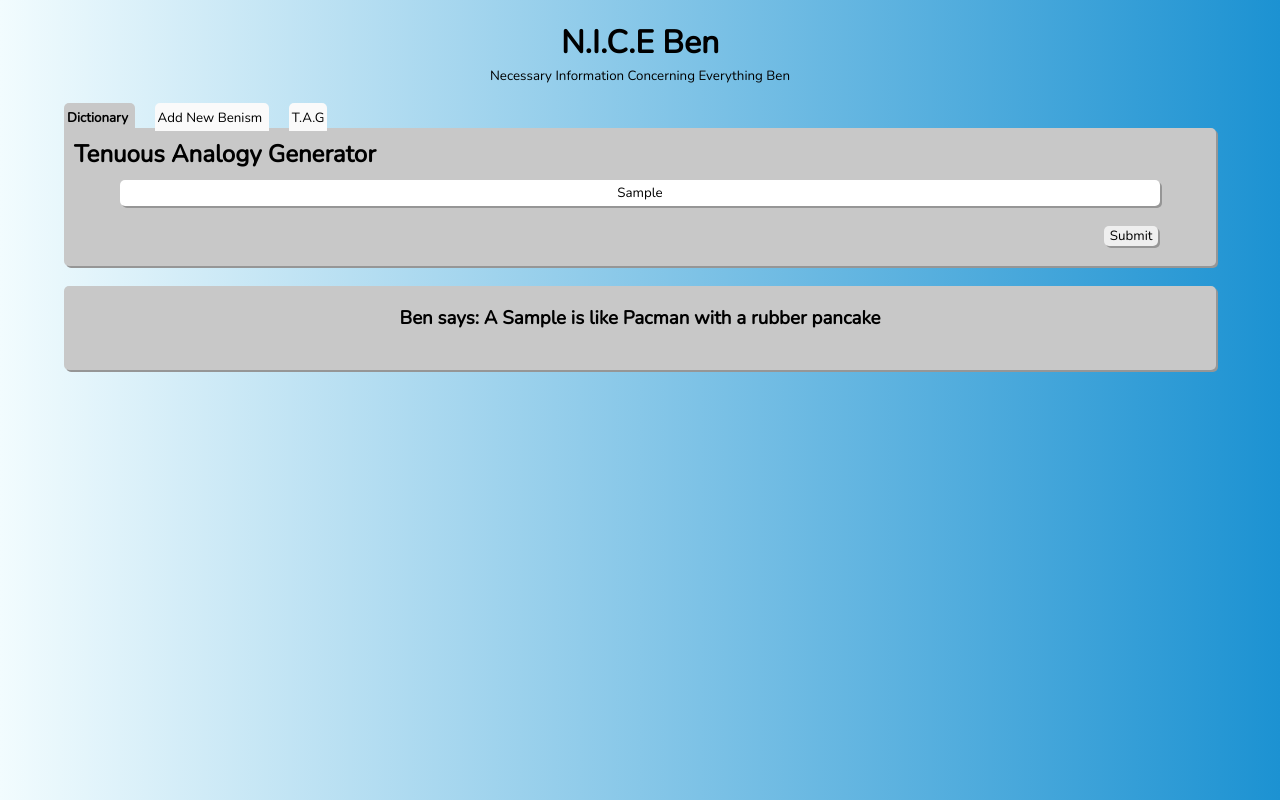
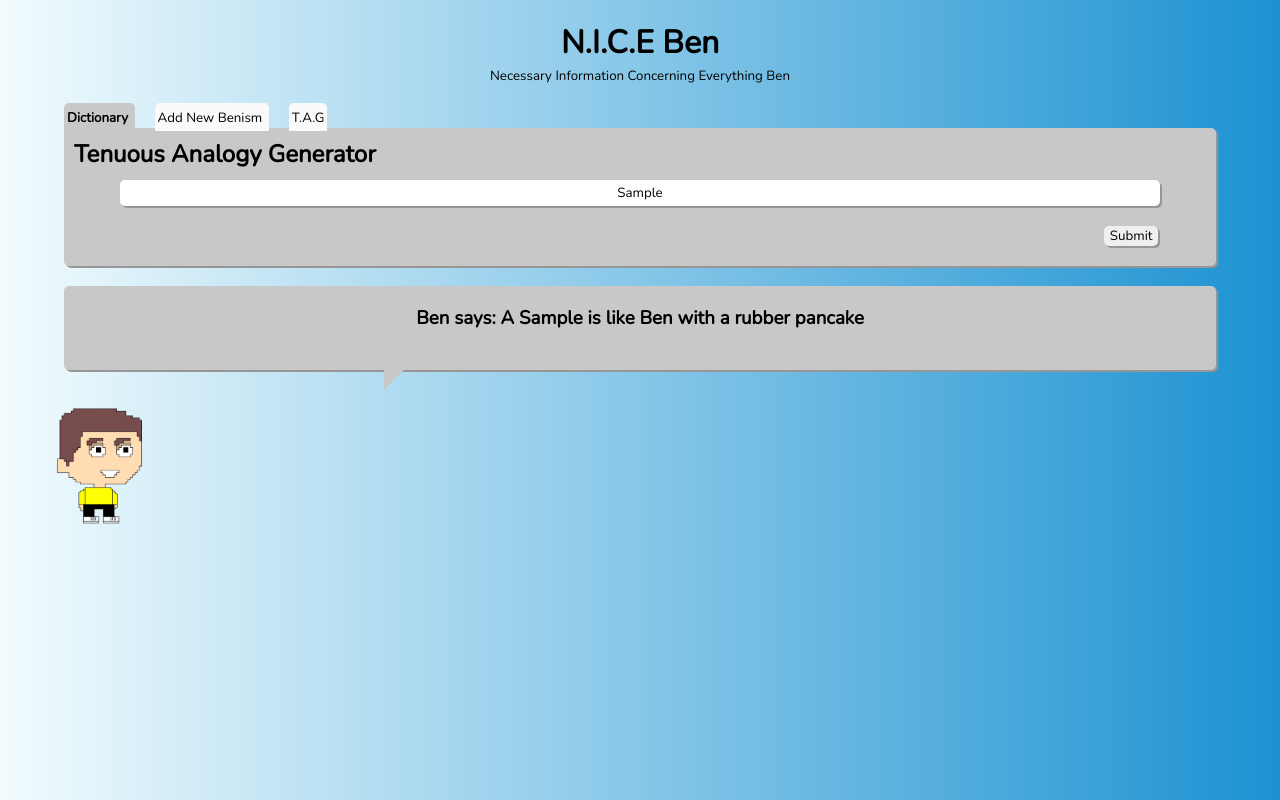
Before and after one commit to MellKay/benisms-hackathon, a React (Create React App) app: page /tag in a window 1280 px wide. Both pictures are taken after typing "Sample" into the empty fields and a click on the button "Submit". Built offline with nearby package versions, Linux system fonts and the light colour scheme.

Commit message:
chris easter egg

```diff
--- a/src/Components/TAG/Tag.js
+++ b/src/Components/TAG/Tag.js
@@ -1,6 +1,9 @@
 import React, { useState } from "react";
 import "../Form/index.css";
 import "./tag.css";
+
+import ben from "./Ben_Character.png";
+import chris from "./Chris_Character.png";
 
 const livingThings = [
   "bee",
@@ -45,6 +48,8 @@ function Tag() {
     setShowTag(false);
   }
 
+  let obj = objects[Math.floor(Math.random() * objects.length)];
+
   return (
     <>
       <div className="wrapper">
@@ -63,11 +68,39 @@ function Tag() {
       </div>
 
       {showTag && (
-        <div className="TAGWrapper">
-          <h3>{`Ben says: A ${tagInput} is like ${
-            livingThings[Math.floor(Math.random() * livingThings.length)]
-          } with ${objects[Math.floor(Math.random() * objects.length)]}`}</h3>
-        </div>
+        <>
+          <>
+            <div className="TAGWrapper">
+              <h3>{`Ben says: A ${tagInput} is like ${
+                livingThings[Math.floor(Math.random() * livingThings.length)]
+              } with ${obj}`}</h3>
+            </div>
+          </>
+
+          <img
+            src={ben}
+            alt="ben"
+            style={{
+              width: "100px",
+              position: "absolute",
+              top: "300px",
+              left: "50px",
+            }}
+          />
+          {obj === "cwissyAI" ? (
+            <img
+              src={chris}
+              alt="chris"
+              style={{
+                width: "100px",
+                position: "absolute",
+                right: "-20px",
+                top: "70vh",
+                transform: "rotate(310deg)",
+              }}
+            />
+          ) : null}
+        </>
       )}
     </>
   );
--- a/src/Components/TAG/tag.css
+++ b/src/Components/TAG/tag.css
@@ -10,3 +10,12 @@
   box-shadow: 2px 2px rgb(150, 150, 150);
   margin-top: 20px;
 }
+
+.TAGWrapper::after {
+  border-right: 20px solid transparent;
+  border-top: 20px solid rgb(200, 200, 200);
+  bottom: -20px;
+  content: "";
+  position: absolute;
+  left: 30%;
+}
```
Also changed, not shown: src/Components/TAG/Ben_Character.png (added), src/Components/TAG/Chris_Character.png (added).
